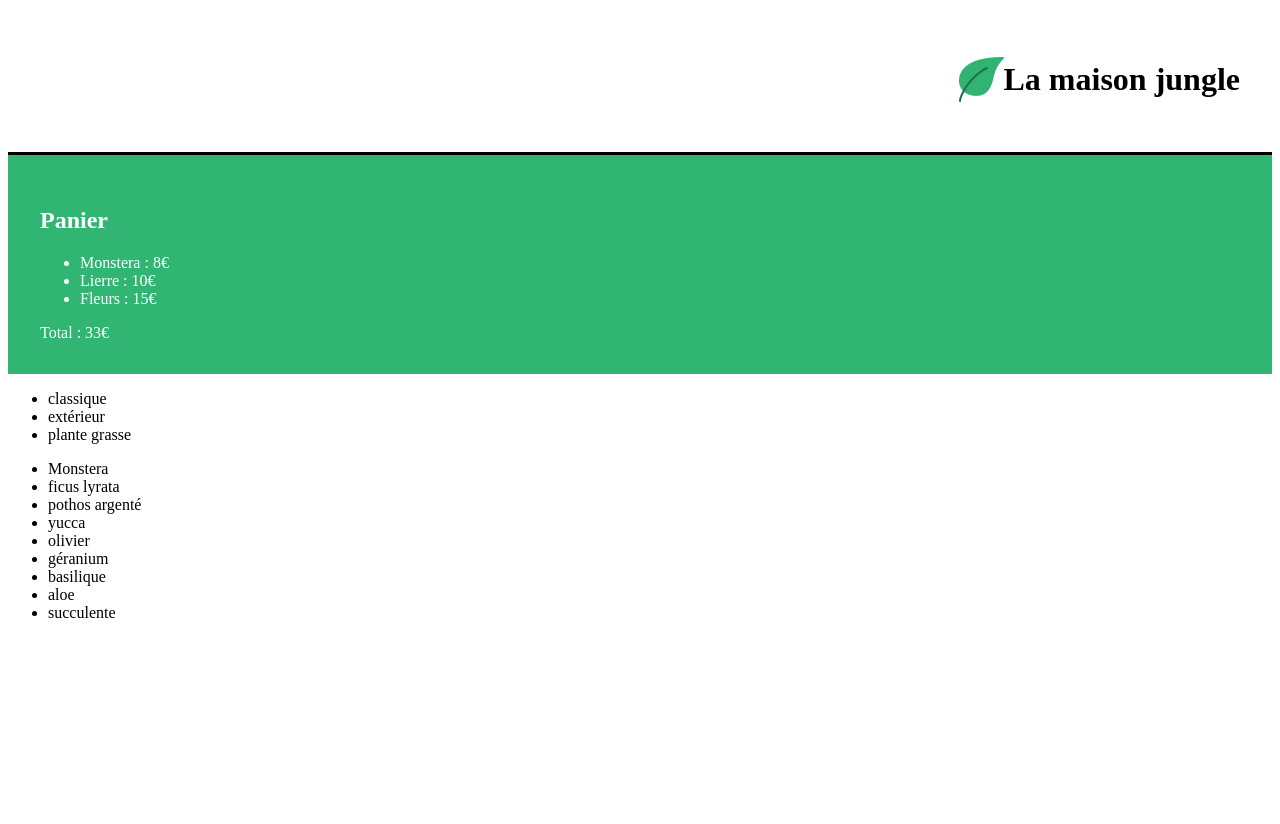
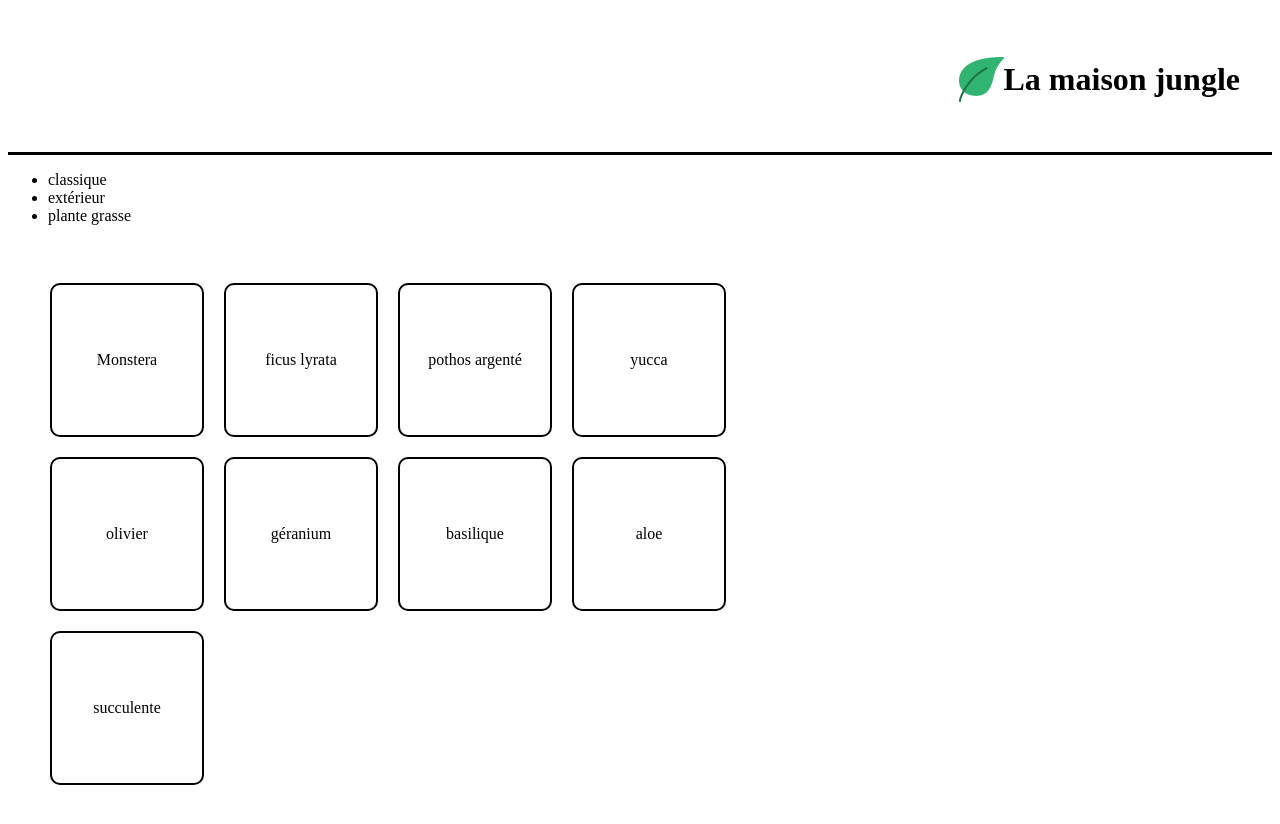
Before and after one commit to Debeing/projet1React, a React (Create React App) app: page / in a window 1280 px wide. Shown: the top 824 px of the page. Before the commit the page ends 800 px from the top, so only its background shows below. Built offline with nearby package versions, Linux system fonts and the light colour scheme.

Commit message:
ajout du fichier shoppingList

```diff
--- a/src/components/App.js
+++ b/src/components/App.js
@@ -5,7 +5,7 @@
 function App() {
   return <div>
     <Banner/>
-    <Cart/>
+    {/* <Cart/> */}
     <ShoppingList/>
     </div>
 }
--- a/src/components/ShoppingList.js
+++ b/src/components/ShoppingList.js
@@ -1,5 +1,5 @@
 import { plantList } from '../datas/plantList.js'
-
+import '../style/ShoppingList.css'
 
 function ShoppingList() {
     const categories = plantList.reduce(
@@ -7,6 +7,7 @@
         acc.includes(plant.category) ? acc : acc.concat(plant.category),
     []
     )
+
     return (
         <div>
             <ul>
@@ -14,9 +15,12 @@
                     <li key={cat}>{cat}</li>
                 ))}
             </ul>
-            <ul>
+            <ul className='lmj-plant-list'>
                 {plantList.map((plant) => (
-                    <li key={plant.id}>{plant.name } {plant.isBestSale && plant.category === "classique" && <span>🔥</span>}</li>
+                    <li key={plant.id} className='lmj-plant-item'>
+                        {plant.name }
+                        {plant.isSpecialOffer && <div className='lmj-sales'>Soldes</div>}
+                    </li>
                 ))}
             </ul>
         </div>
--- /dev/null
+++ b/src/style/ShoppingList.css
@@ -0,0 +1,31 @@
+.lmj-plant-list{
+    list-style-type: none;
+    display: flex;
+    flex-wrap: wrap;
+    padding: 32px;
+    max-width: 800px;
+}
+
+
+.lmj-plant-item {
+	border: solid 2px black;
+	border-radius: 10px;
+	height: 150px;
+	width: 150px;
+	margin: 10px;
+	display: flex;
+	align-items: center;
+	justify-content: center;
+	flex-direction: column;
+	position: relative;
+}
+
+.lmj-sales {
+	position: absolute;
+	right: 0px;
+	top: 10px;
+	font-weight: 500;
+	color: white;
+	padding: 5px 10px;
+	background-color: #31b572;
+}
```
